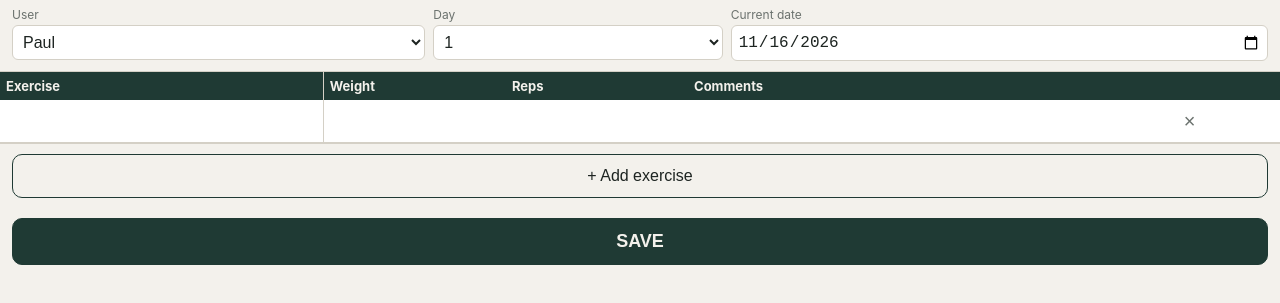
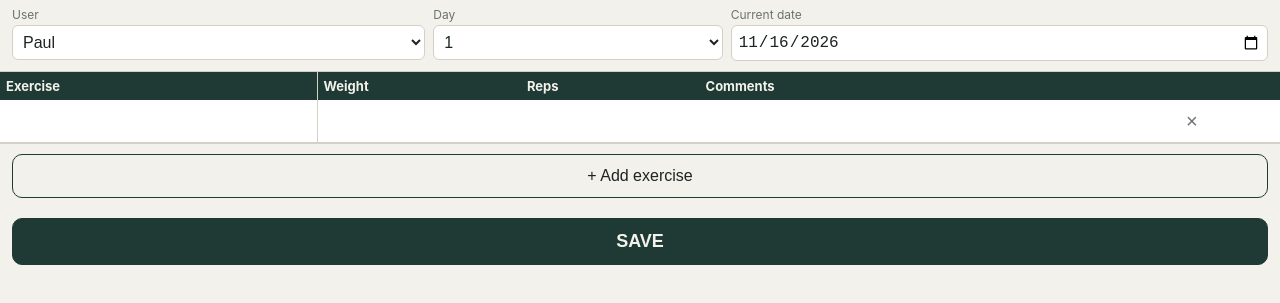
Before and after one commit to p2129708-cell/Workout, a plain HTML site: page index.html in a window 1280 px wide. Shown: the part 43-346 px from the top of the page. Drawn offline with Linux system fonts and the light colour scheme.

Commit message:
Update index.html

```diff
--- a/index.html
+++ b/index.html
@@ -30,7 +30,7 @@ td input{border-color:transparent;background:transparent;padding:8px 4px}
 td input:focus{border-color:var(--acc);background:var(--bg)}
 .s{position:sticky;left:0;background:var(--card);z-index:1;border-right:1px solid var(--line)}
 th.s{background:var(--acc);z-index:2}
-.cE{width:128px}.cW{width:72px}.cR{width:72px}.cM{width:150px}.cC{width:190px}.cX{width:44px}.cD{width:132px}.cY{width:54px}
+.cE{width:128px}.cW{width:82px}.cR{width:72px}.cM{width:150px}.cC{width:190px}.cX{width:44px}.cD{width:132px}.cY{width:54px}
 .x{background:none;border:0;color:var(--mut);font-size:20px;width:36px}
 .row2{display:flex;gap:8px;padding:10px 12px}
 .btn{flex:1;padding:12px;border-radius:10px;border:1px solid var(--acc);background:none;color:var(--ink);font-size:16px}
```
